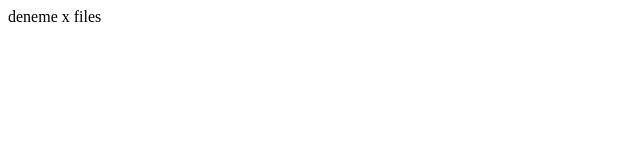
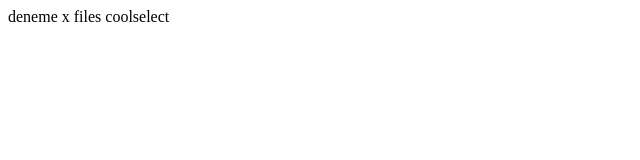
Before and after one commit to soner1982/deneme1, a plain HTML site: page loginform.html in a window 1280 px wide. Shown: the full height of the page, 0-640 px from the left. Drawn offline with Linux system fonts and the light colour scheme.

```diff
--- a/loginform.html
+++ b/loginform.html
@@ -1,2 +1,5 @@
 deneme
 x files
+<html>cool</html>select<body>
+
+</body>
```
